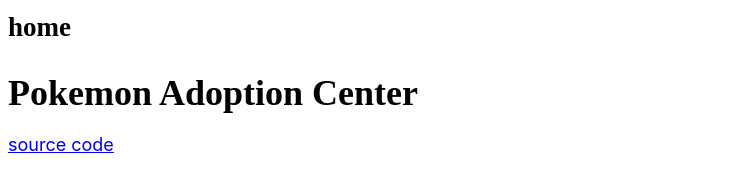
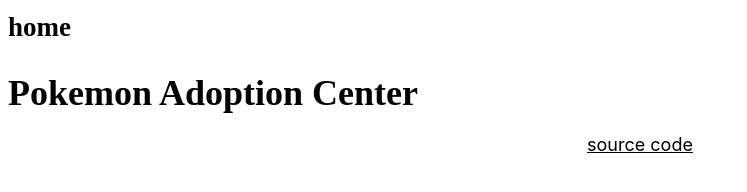
Before and after one commit to xLillium/extraterrestrial-equator, an Astro site: page / in a window 1280 px wide. Shown: the whole page, without its empty margins (0-747 px from the left). Built offline with nearby package versions, Linux system fonts and the light colour scheme; Astro itself is replaced by a stand-in of ours; a web font is replaced by a local one.

Commit message:
Add local style to footer

```diff
--- a/src/layouts/default.astro
+++ b/src/layouts/default.astro
@@ -62,4 +62,16 @@
 		font-weight: 700;
 		text-decoration: none;
 	}
+
+	footer p {
+		display: flex;
+		flex-wrap: wrap;
+		gap: 1.5rem;
+		justify-content: center;
+	}
+
+	footer a {
+		color: var(--color-gray-600);
+		display: block;
+	}
 </style>
```
